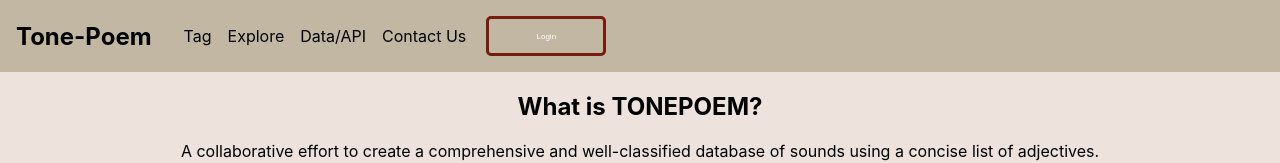
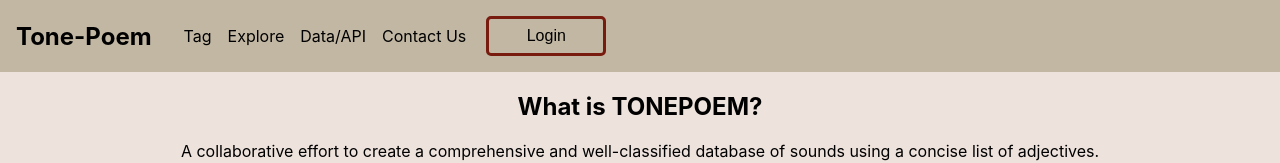
Before and after one commit to cooper-ece-366/anna-lucia-jiyoon-seyun, a React (Create React App) app in the folder tonepoem-app/: page / in a window 1280 px wide. Shown: the top 163 px of the page. Built offline with nearby package versions, Linux system fonts and the light colour scheme.

Commit message:
committing the login stuff from last week

```diff
--- a/tonepoem-app/src/navbar/login/Login.js
+++ b/tonepoem-app/src/navbar/login/Login.js
@@ -8,14 +8,14 @@
     const styleSheet = {
         button: {
             background: "#C2B7A3",
-            color: "white",
+            color: "black",
             border: "solid #781C10",
             fontFamily: "'Sen', sans-serif",
             height: "40px",
             width: "120px",
             marginLeft: "20px",
             padding: "0px",
-            fontSize: "0.5em",
+            fontSize: "1.0em",
             borderRadius: "5px",
             cursor: "pointer",
             alignSelf: "center",
```
Also changed, not shown: 1 other file (tests, documents, lock files or other folders).
